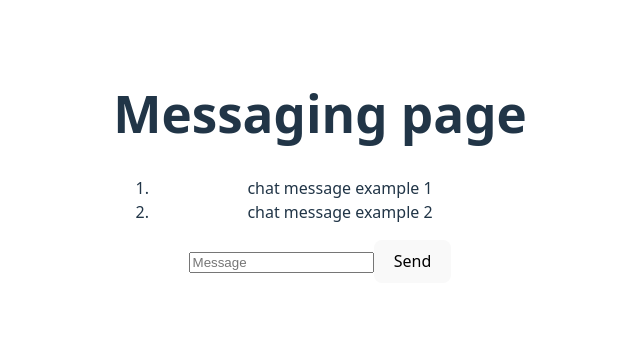
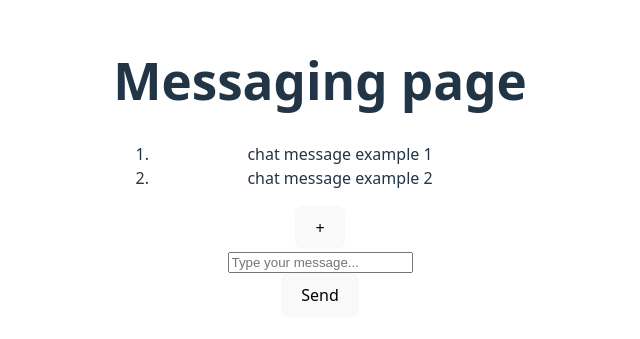
Before and after one commit to RITStudentDev/Asynk_Messenger, a React (Vite) app in the folder front/: page / in a window 1280 px wide. Shown: the part 233-572 px from the top of the page, without its empty margins (320-960 px from the left). Built offline with nearby package versions, Linux system fonts and the light colour scheme.

Commit message:
added elements to messaging page

```diff
--- a/front/src/App.jsx
+++ b/front/src/App.jsx
@@ -1,5 +1,7 @@
 import { useState } from 'react'
 import './App.css'
+
+import ChatInput from './components/ChatInput.jsx'
 
 function App() {
 
@@ -11,7 +13,9 @@ function App() {
         <li>chat message example 1</li>
         <li>chat message example 2</li>
       </ol>
-      <input type="text" placeholder="Message"/>
+      <div className='c-input-container'>
+        <ChatInput />
+      </div>
       <button>Send</button>
     </>
   )
--- /dev/null
+++ b/front/src/components/ChatInput.jsx
@@ -0,0 +1,11 @@
+export default function ChatInput() {
+  return (
+    <>
+    <div>
+        <button>+</button>
+    </div>
+      <input type="text" placeholder="Type your message..." />
+
+    </>
+  )
+}
```
Also changed, not shown: 2 other files (tests, documents, lock files or other folders).
